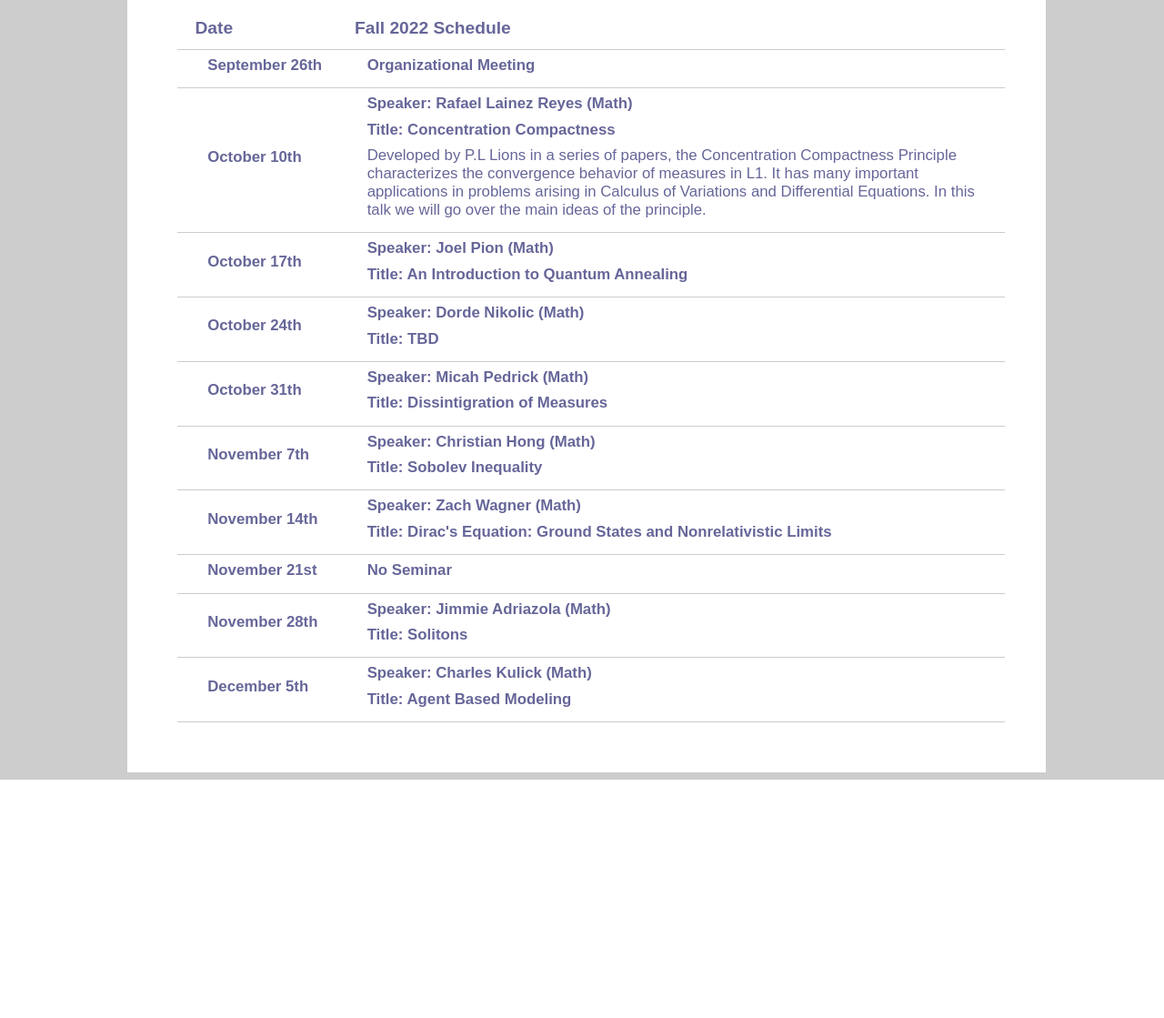
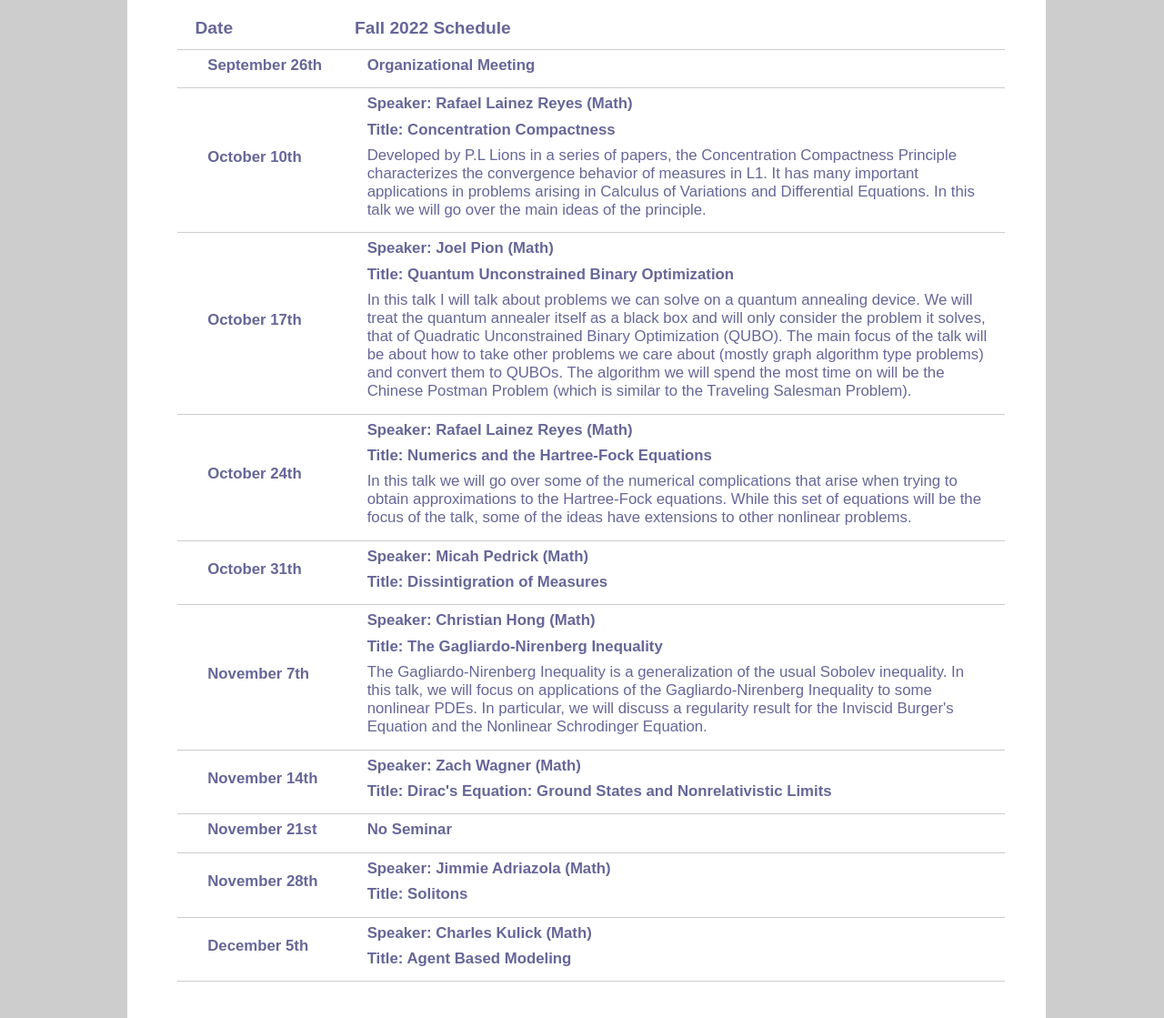
Before and after one commit to mvarble/ucsb-siam-website, a PHP site: page /2022_fall.php in a window 1280 px wide. Shown: the part 578-1697 px from the top of the page at 91% size. Before the commit the page ends 1435 px from the top, so only its background shows below. Run offline with PHP 8.4, Linux system fonts and the light colour scheme.

Commit message:
Update 2022_fall.php

```diff
--- a/src/2022_fall.php
+++ b/src/2022_fall.php
@@ -33,14 +33,14 @@ This is a great outlet to polish your presentation skills in front of a general
     <?php speaker_data("October&nbsp;17th",
     "Joel Pion",
     "Math",
-    "An Introduction to Quantum Annealing",
-    "" ); ?>
+    "Quantum Unconstrained Binary Optimization",
+    "In this talk I will talk about problems we can solve on a quantum annealing device. We will treat the quantum annealer itself as a black box and will only consider the problem it solves, that of Quadratic Unconstrained Binary Optimization (QUBO). The main focus of the talk will be about how to take other problems we care about (mostly graph algorithm type problems) and convert them to QUBOs. The algorithm we will spend the most time on will be the Chinese Postman Problem (which is similar to the Traveling Salesman Problem)." ); ?>
 
     <?php speaker_data("October&nbsp;24th",
-    "Dorde Nikolic",
+    "Rafael Lainez Reyes",
     "Math",
-    "TBD",
-    "" ); ?>
+    "Numerics and the Hartree-Fock Equations",
+    "In this talk we will go over some of the numerical complications that arise when trying to obtain approximations to the Hartree-Fock equations. While this set of equations will be the focus of the talk, some of the ideas have extensions to other nonlinear problems." ); ?>
 
     <?php speaker_data("October&nbsp;31th",
     "Micah Pedrick",
@@ -51,8 +51,8 @@ This is a great outlet to polish your presentation skills in front of a general
     <?php speaker_data("November&nbsp;7th",
     "Christian Hong",
     "Math",
-    "Sobolev Inequality",
-    "" ); ?>
+    "The Gagliardo-Nirenberg Inequality",
+    "The Gagliardo-Nirenberg Inequality is a generalization of the usual Sobolev inequality. In this talk, we will focus on applications of the Gagliardo-Nirenberg Inequality to some nonlinear PDEs. In particular, we will discuss a regularity result for the Inviscid Burger's Equation and the Nonlinear Schrodinger Equation." ); ?>
 
     <?php speaker_data("November&nbsp;14th",
     "Zach Wagner",
```
